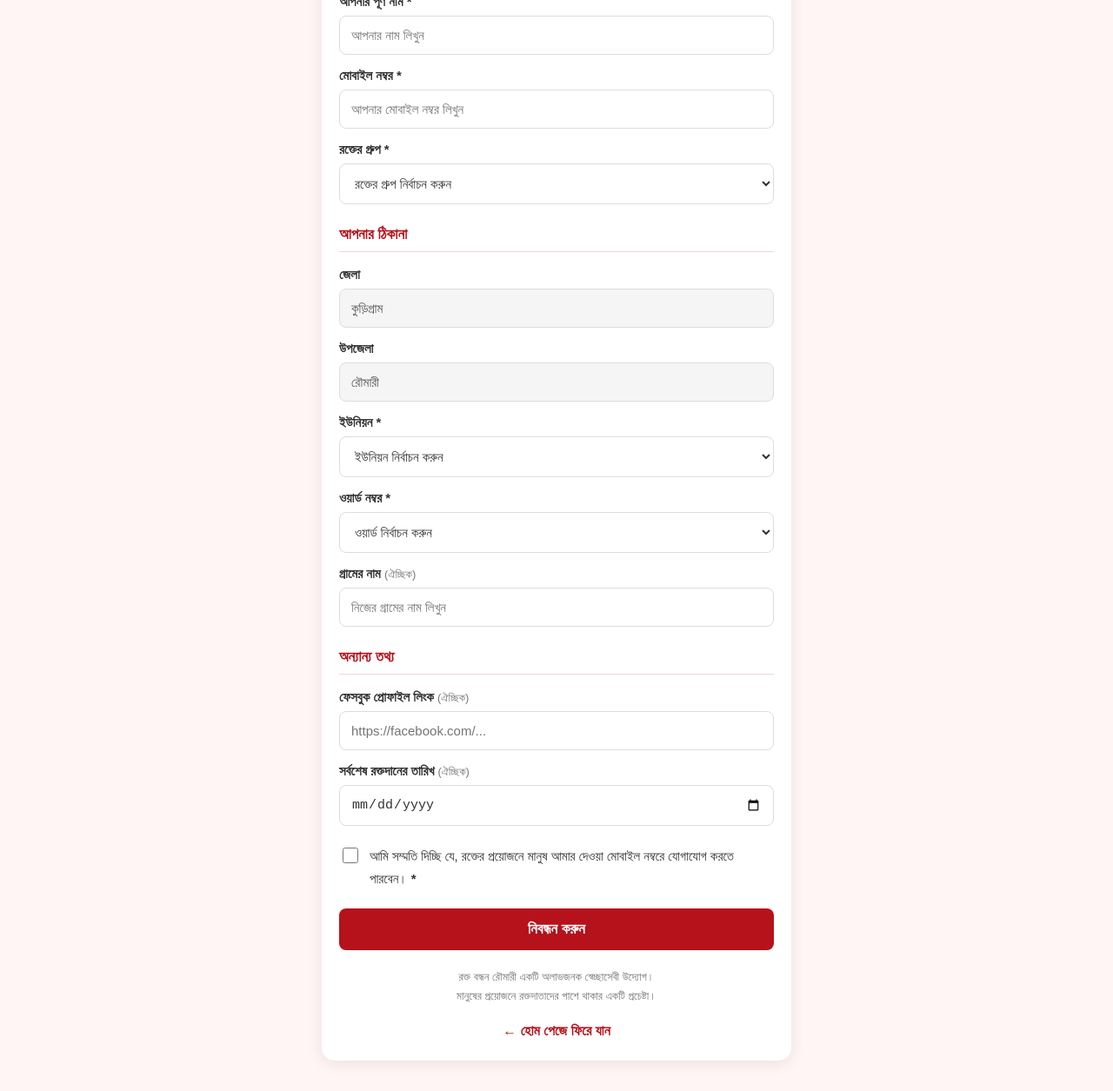
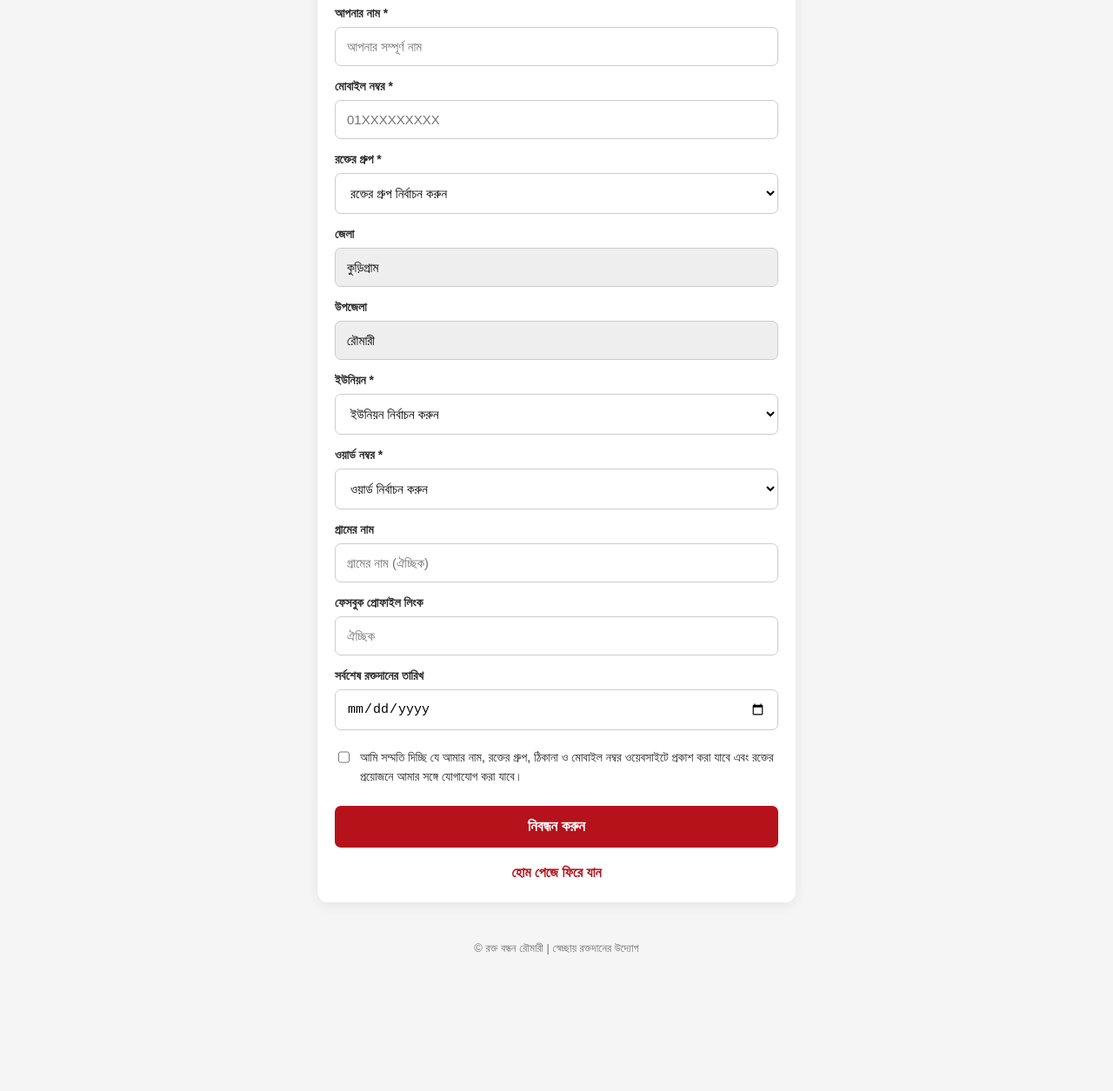
Before and after one commit to rokto-bondhon-roumari/rokto-bondhon-roumari, a plain HTML site: page register.html in a window 1280 px wide. Shown: the part 196-1451 px from the top of the page at 87% size. After the commit the page ends 1315 px from the top, so only its background shows below. Drawn offline with Linux system fonts and the light colour scheme.

Commit message:
Update register.html

```diff
--- a/register.html
+++ b/register.html
@@ -1,4 +1,3 @@
-
 <!DOCTYPE html>
 <html lang="bn">
 <head>
@@ -13,68 +12,59 @@
 
 body {
   margin: 0;
-      padding: 20px 14px;
   font-family: Arial, sans-serif;
-      background: #fff5f5;
-      color: #333;
+  background: #f5f5f5;
+  color: #292929;
 }
 
-    .container {
-      max-width: 540px;
-      margin: 15px auto;
-      background: #fff;
-      padding: 25px 20px;
-      border-radius: 15px;
-      box-shadow: 0 4px 18px rgba(0,0,0,.08);
+header {
+  background: #b5121b;
+  color: white;
+  text-align: center;
+  padding: 25px 12px;
 }
 
-    .header {
-      text-align: center;
-      margin-bottom: 25px;
+header h2 {
+  margin: 0 0 7px;
+  font-size: 25px;
 }
 
-    .header h1 {
-      color: #b5121b;
-      margin: 0 0 8px;
-      font-size: 27px;
-    }
-
-    .header p {
-      color: #666;
+header p {
   margin: 0;
   font-size: 14px;
 }
 
-    h2 {
-      text-align: center;
-      color: #b5121b;
-      font-size: 22px;
-      margin-bottom: 22px;
+.container {
+  max-width: 550px;
+  margin: 25px auto;
+  padding: 25px 20px;
+  background: white;
+  border-radius: 12px;
+  box-shadow: 0 3px 15px rgba(0,0,0,.07);
 }
 
-    .section-heading {
+h3 {
   color: #b5121b;
-      font-size: 17px;
-      margin-top: 25px;
-      padding-bottom: 9px;
-      border-bottom: 1px solid #f1d5d7;
+  text-align: center;
+  margin-top: 0;
+  margin-bottom: 22px;
+  font-size: 23px;
 }
 
 label {
   display: block;
+  margin: 15px 0 7px;
   font-weight: bold;
-      margin: 15px 0 7px;
-      font-size: 15px;
+  font-size: 14px;
 }
 
 input, select {
   width: 100%;
   padding: 13px;
-      border: 1px solid #ddd;
-      border-radius: 8px;
+  border: 1px solid #ccc;
+  border-radius: 7px;
   font-size: 15px;
   background: white;
-      color: #333;
 }
 
 input:focus, select:focus {
@@ -83,94 +73,88 @@
 }
 
 input[readonly] {
-      background: #f5f5f5;
-      color: #555;
-    }
-
-    .optional {
-      font-weight: normal;
-      color: #777;
-      font-size: 13px;
+  background: #eeeeee;
 }
 
 .consent {
   display: flex;
-      gap: 10px;
   align-items: flex-start;
-      margin: 22px 0;
+  gap: 9px;
+  margin-top: 20px;
+  line-height: 1.6;
   font-size: 14px;
-      line-height: 1.7;
 }
 
 .consent input {
   width: 18px;
   height: 18px;
-      margin-top: 3px;
-      flex-shrink: 0;
+  margin-top: 2px;
 }
 
 button {
   width: 100%;
   padding: 14px;
-      border: none;
-      border-radius: 8px;
   background: #b5121b;
   color: white;
+  border: none;
+  border-radius: 7px;
   font-size: 17px;
   font-weight: bold;
+  margin-top: 22px;
   cursor: pointer;
 }
 
-    .back {
+button:disabled {
+  opacity: .6;
+}
+
+#message {
+  text-align: center;
+  font-size: 14px;
+  margin-top: 15px;
+}
+
+.home {
   display: block;
   text-align: center;
+  color: #b5121b;
   margin-top: 20px;
-      color: #b5121b;
   text-decoration: none;
   font-weight: bold;
 }
 
-    .note {
+footer {
   text-align: center;
+  padding: 20px;
+  color: #777;
   font-size: 13px;
-      color: #777;
-      line-height: 1.7;
-      margin-top: 20px;
 }
 </style>
 </head>
 
 <body>
 
+<header>
+  <h2>রক্ত বন্ধন রৌমারী</h2>
+  <p>রক্তের প্রয়োজনে, মানুষের পাশে।</p>
+</header>
+
 <div class="container">
 
-    <div class="header">
-      <h1>রক্ত বন্ধন রৌমারী</h1>
-      <p>রক্তের প্রয়োজনে, মানুষের পাশে।</p>
-    </div>
-
-    <h2>রক্তদাতা নিবন্ধন</h2>
+  <h3>রক্তদাতা নিবন্ধন</h3>
 
   <form id="donorForm">
 
-      <label for="name">আপনার পূর্ণ নাম *</label>
-      <input
-        type="text"
-        id="name"
-        required
-        placeholder="আপনার নাম লিখুন"
-      >
+    <label>আপনার নাম *</label>
+    <input id="name" type="text" required maxlength="80"
+    placeholder="আপনার সম্পূর্ণ নাম">
 
-      <label for="phone">মোবাইল নম্বর *</label>
-      <input
-        type="tel"
-        id="phone"
-        required
-        placeholder="আপনার মোবাইল নম্বর লিখুন"
-      >
+    <label>মোবাইল নম্বর *</label>
+    <input id="phone" type="tel" required maxlength="20"
+    placeholder="01XXXXXXXXX">
 
-      <label for="blood">রক্তের গ্রুপ *</label>
-      <select id="blood" required>
+    <label>রক্তের গ্রুপ *</label>
+    <select id="bloodGroup" required>
       <option value="">রক্তের গ্রুপ নির্বাচন করুন</option>
       <option value="A+">A+</option>
       <option value="A-">A-</option>
@@ -182,25 +166,13 @@
       <option value="O-">O-</option>
     </select>
 
-      <h3 class="section-heading">আপনার ঠিকানা</h3>
+    <label>জেলা</label>
+    <input type="text" value="কুড়িগ্রাম" readonly>
 
-      <label for="district">জেলা</label>
-      <input
-        type="text"
-        id="district"
-        value="কুড়িগ্রাম"
-        readonly
-      >
+    <label>উপজেলা</label>
+    <input type="text" value="রৌমারী" readonly>
 
-      <label for="upazila">উপজেলা</label>
-      <input
-        type="text"
-        id="upazila"
-        value="রৌমারী"
-        readonly
-      >
-
-      <label for="union">ইউনিয়ন *</label>
+    <label>ইউনিয়ন *</label>
     <select id="union" required>
       <option value="">ইউনিয়ন নির্বাচন করুন</option>
       <option value="দাঁতভাঙ্গা">দাঁতভাঙ্গা</option>
@@ -211,7 +183,7 @@
       <option value="চর শৌলমারী">চর শৌলমারী</option>
     </select>
 
-      <label for="ward">ওয়ার্ড নম্বর *</label>
+    <label>ওয়ার্ড নম্বর *</label>
     <select id="ward" required>
       <option value="">ওয়ার্ড নির্বাচন করুন</option>
       <option value="১">১</option>
@@ -225,67 +197,122 @@
       <option value="৯">৯</option>
     </select>
 
-      <label for="village">
-        গ্রামের নাম <span class="optional">(ঐচ্ছিক)</span>
-      </label>
-      <input
-        type="text"
-        id="village"
-        placeholder="নিজের গ্রামের নাম লিখুন"
-      >
+    <label>গ্রামের নাম</label>
+    <input id="village" type="text" maxlength="100"
+    placeholder="গ্রামের নাম (ঐচ্ছিক)">
 
-      <h3 class="section-heading">অন্যান্য তথ্য</h3>
+    <label>ফেসবুক প্রোফাইল লিংক</label>
+    <input id="facebook" type="url" maxlength="300"
+    placeholder="ঐচ্ছিক">
 
-      <label for="facebook">
-        ফেসবুক প্রোফাইল লিংক
-        <span class="optional">(ঐচ্ছিক)</span>
-      </label>
-      <input
-        type="url"
-        id="facebook"
-        placeholder="https://facebook.com/..."
-      >
-
-      <label for="lastDonate">
-        সর্বশেষ রক্তদানের তারিখ
-        <span class="optional">(ঐচ্ছিক)</span>
-      </label>
-      <input type="date" id="lastDonate">
+    <label>সর্বশেষ রক্তদানের তারিখ</label>
+    <input id="lastDonation" type="date">
 
     <div class="consent">
-        <input type="checkbox" id="phoneConsent" required>
-        <label for="phoneConsent" style="margin:0;font-weight:normal;">
-          আমি সম্মতি দিচ্ছি যে, রক্তের প্রয়োজনে মানুষ আমার দেওয়া
-          মোবাইল নম্বরে যোগাযোগ করতে পারবেন।
-          <strong>*</strong>
-        </label>
+      <input id="consent" type="checkbox" required>
+      <span>
+        আমি সম্মতি দিচ্ছি যে আমার নাম, রক্তের গ্রুপ,
+        ঠিকানা ও মোবাইল নম্বর ওয়েবসাইটে প্রকাশ করা যাবে
+        এবং রক্তের প্রয়োজনে আমার সঙ্গে যোগাযোগ করা যাবে।
+      </span>
     </div>
 
-      <button type="submit">নিবন্ধন করুন</button>
+    <button id="submitBtn" type="submit">
+      নিবন্ধন করুন
+    </button>
+
+    <p id="message"></p>
 
   </form>
 
-    <p class="note">
-      রক্ত বন্ধন রৌমারী একটি অলাভজনক স্বেচ্ছাসেবী উদ্যোগ।
-      <br>
-      মানুষের প্রয়োজনে রক্তদাতাদের পাশে থাকার একটি প্রচেষ্টা।
-    </p>
-
-    <a class="back" href="index.html">
-      ← হোম পেজে ফিরে যান
+  <a class="home" href="index.html">
+    হোম পেজে ফিরে যান
   </a>
 
 </div>
 
-  <script>
-    document.getElementById("donorForm").addEventListener("submit", function(event) {
+<footer>
+  © রক্ত বন্ধন রৌমারী | স্বেচ্ছায় রক্তদানের উদ্যোগ
+</footer>
+
+<script type="module">
+
+import { initializeApp }
+from "https://www.gstatic.com/firebasejs/10.12.5/firebase-app.js";
+
+import { getAuth, signInAnonymously }
+from "https://www.gstatic.com/firebasejs/10.12.5/firebase-auth.js";
+
+import { getFirestore, doc, setDoc, serverTimestamp }
+from "https://www.gstatic.com/firebasejs/10.12.5/firebase-firestore.js";
+
+const firebaseConfig = {
+  apiKey: "AIzaSyAICYgfvCdrd09JrQwglThQ4R5oxhGoY8",
+  authDomain: "rokto-bondhon-roumari.firebaseapp.com",
+  projectId: "rokto-bondhon-roumari",
+  storageBucket: "rokto-bondhon.firebasestorage.app",
+  messagingSenderId: "635710402171",
+  appId: "1:635710402171:web:e5c25d42d0eed8af50bcde",
+  measurementId: "G-70BP42NXBF"
+};
+
+const app = initializeApp(firebaseConfig);
+const auth = getAuth(app);
+const db = getFirestore(app);
+
+const form = document.getElementById("donorForm");
+const message = document.getElementById("message");
+const button = document.getElementById("submitBtn");
+
+form.addEventListener("submit", async function(event) {
   event.preventDefault();
 
-      alert(
-        "নিবন্ধন ব্যবস্থা এখনো চালু হয়নি। " +
-        "তথ্য সংরক্ষণের ব্যবস্থা প্রস্তুত হলে নিবন্ধন চালু হবে।"
-      );
+  if (!document.getElementById("consent").checked) {
+    message.textContent = "ফোন নম্বর প্রকাশের সম্মতি প্রয়োজন।";
+    message.style.color = "red";
+    return;
+  }
+
+  button.disabled = true;
+  button.textContent = "নিবন্ধন হচ্ছে...";
+  message.textContent = "";
+
+  try {
+    const credential = await signInAnonymously(auth);
+    const user = credential.user;
+
+    const donorData = {
+      name: document.getElementById("name").value.trim(),
+      phone: document.getElementById("phone").value.trim(),
+      bloodGroup: document.getElementById("bloodGroup").value,
+      district: "কুড়িগ্রাম",
+      upazila: "রৌমারী",
+      union: document.getElementById("union").value,
+      ward: document.getElementById("ward").value,
+      village: document.getElementById("village").value.trim(),
+      facebook: document.getElementById("facebook").value.trim(),
+      lastDonation: document.getElementById("lastDonation").value,
+      consent: true,
+      createdAt: serverTimestamp()
+    };
+
+    await setDoc(doc(db, "donors", user.uid), donorData);
+
+    message.textContent = "নিবন্ধন সফল হয়েছে। ধন্যবাদ!";
+    message.style.color = "green";
+    form.reset();
+
+  } catch (error) {
+    console.error(error);
+    message.textContent =
+      "নিবন্ধন হয়নি। আবার চেষ্টা করুন। Error: " + error.code;
+    message.style.color = "red";
+  }
+
+  button.disabled = false;
+  button.textContent = "নিবন্ধন করুন";
 });
+
 </script>
 
 </body>
```
Lines whose indentation alone changed are shown as unchanged.
